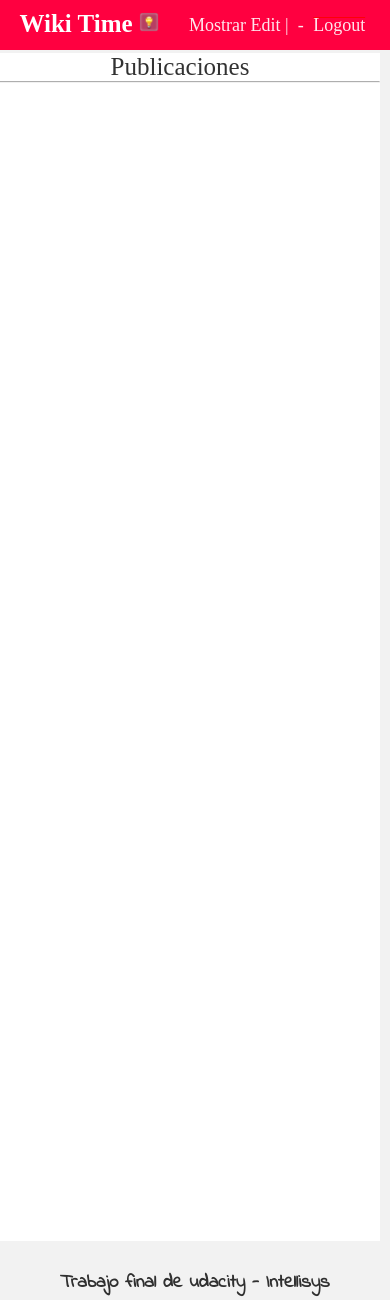
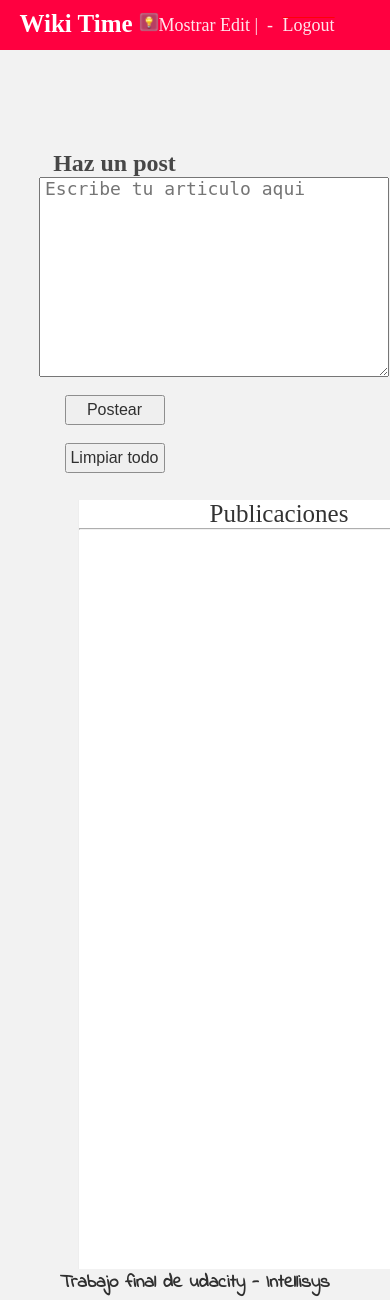
Before and after one commit to abiezer95/wiki, a Python web app: template templates/content.html in a window 390 px wide. Shown: the top 1300 px of the page. Run offline with Jinja, Linux system fonts and the light colour scheme; the template is opened without the code that fills it, so the values that code supplies are empty.

Commit message:
like a boss

```diff
--- a/css/style.css
+++ b/css/style.css
@@ -40,3 +40,13 @@ hr{opacity:0.8}
 
 footer{position:fixed;bottom:1px;width:99.9%;height:50px;background:#f2f2f2;color:#000;}
 footer h3{opacity:0.8;font-family: 'Indie Flower', cursive;}
+
+@media only screen and (max-width:1000px){
+	#feed{position:absolute;top:500px;left:30%;}
+	.content{position:absolute;left:20%;}
+}@media only screen and (max-width:800px){
+	#feed{position:absolute;top:500px;left:20%;}
+	textarea{width:350px;}
+	.content{position:absolute;left:10%;}
+	#logo div{right:50px;}
+}
--- a/templates/content.html
+++ b/templates/content.html
@@ -16,9 +16,9 @@
 {% for texto in data %}
 	<b onclick="var p='{{texto.text}}';var user='{{texto.user2}}';pub(p, user);">{{texto.fecha}} - {{texto.user2}}</b>
 	<hr>
+
 {% endfor %}
 </center>
-
 	<div class="login">
 <form method="post">
 	<input type="text" name="user" placeholder="Username" required><br><br>
@@ -38,8 +38,7 @@
 
 </form><button onclick="cerrar()">Cancelar</button>
 	</div>
-</div>
-<div id="logo">
+	<div id="logo">
 		<h1>Wiki Time <img src="css/1.png"></h1>
 		<div>
 		<b onclick="edit()" class="edit">Mostrar Edit |</b>
@@ -52,6 +51,7 @@
 		{% endif %}
 		</div>
 	</div>
+</div>
 	<footer>
 		<center><h3>Trabajo final de udacity - Intellisys</h3></center>
 	</footer>
```
Also changed, not shown: 1 other file.
